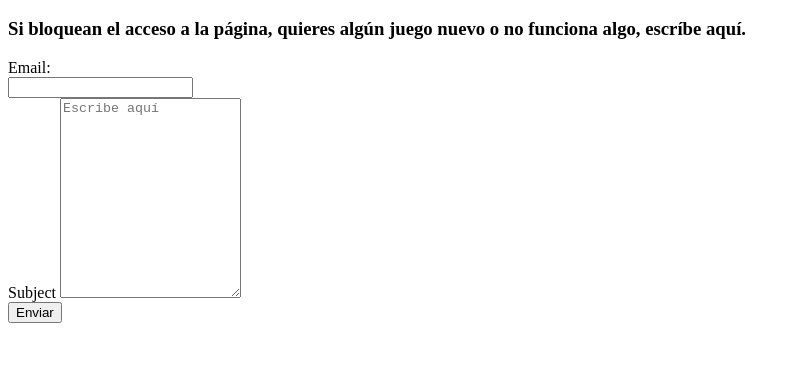
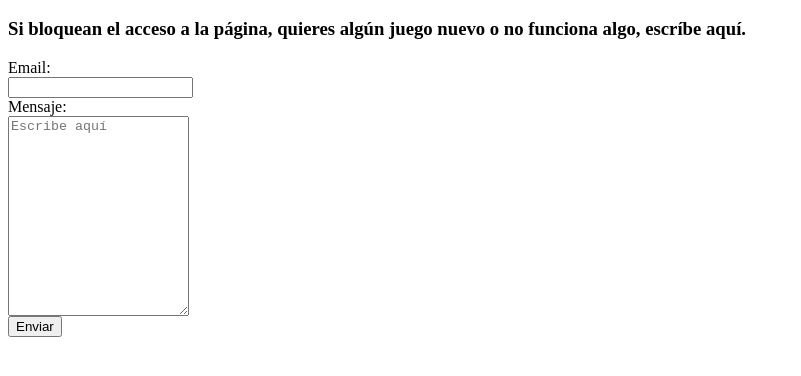
Before and after one commit to jramosrojo/asturiangames, a plain HTML site: page cdn/contacto/index.html in a window 1280 px wide. Shown: the part 48-424 px from the top of the page, without its empty margins (0-801 px from the left). Drawn offline with Linux system fonts and the light colour scheme.

Commit message:
Update index.html

```diff
--- a/cdn/contacto/index.html
+++ b/cdn/contacto/index.html
@@ -8,7 +8,8 @@
   Email:<br>
   <input type="email" name="Email">
   <br>
-  <label for="subject">Subject</label>
+  <label for="subject">Mensaje:</label>
+  <br>
   <textarea id="mensaje" name="mensaje" placeholder="Escribe aquí" style="height:200px"></textarea>
   <br>
   <input type="submit" value="Enviar">
```
